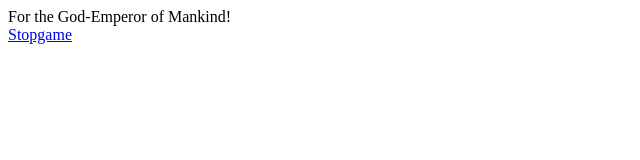
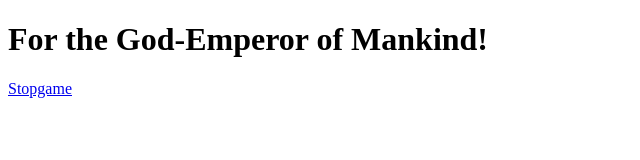
Before and after one commit to LiEnfild/awesomedeath, a plain HTML site: page index.html in a window 1280 px wide. Shown: the whole page, without its empty margins (0-640 px from the left). Drawn offline with Linux system fonts and the light colour scheme.

Commit message:
index.html

```diff
--- a/index.html
+++ b/index.html
@@ -5,7 +5,7 @@
         <title>Your Site</title>
     </head>
     <body>
-        <header>For the God-Emperor of Mankind!</header>
+        <h1>For the God-Emperor of Mankind!</h1>
         <a href="https://stopgame.ru">Stopgame</a>
     </body>
 </html>
```
